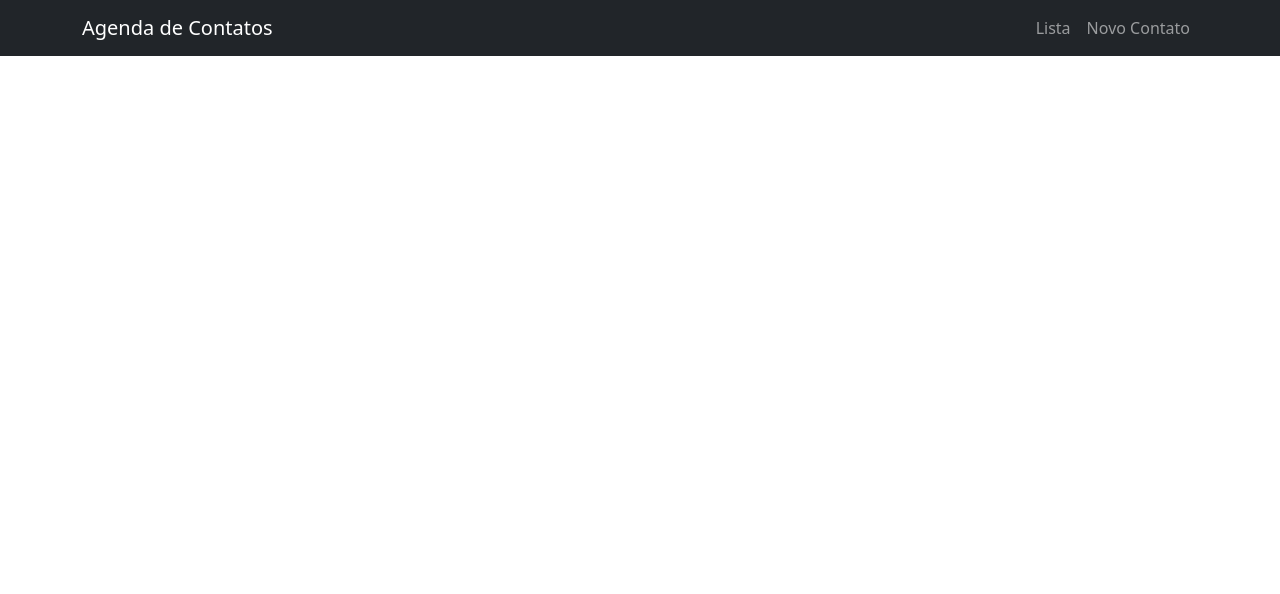
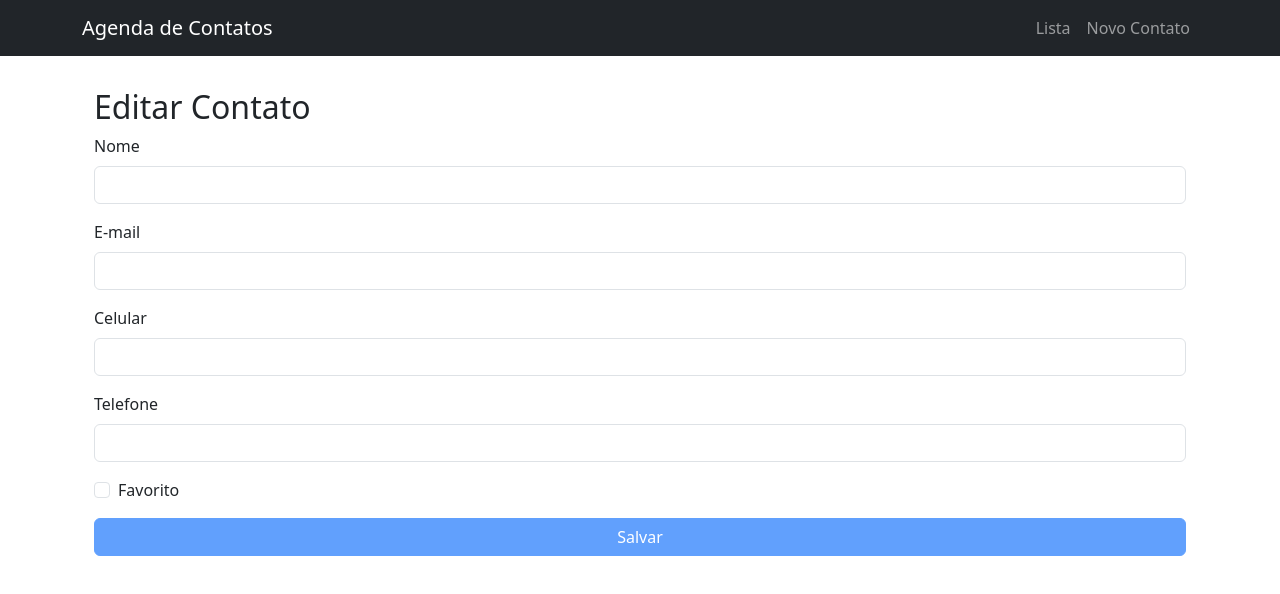
Before and after one commit to tbassis/agenda-angular, an Angular app: page /edit/1 in a window 1280 px wide. Before the commit this address led to /. Shown: the top 594 px of the page. Built offline with nearby package versions, Linux system fonts and the light colour scheme; no server answers.

Commit message:
Implementação inicial da tela de editar usuários

```diff
--- a/src/app/app.routes.ts
+++ b/src/app/app.routes.ts
@@ -1,6 +1,8 @@
-import { Routes } from '@angular/router';
+import { Routes } from "@angular/router";
 import { ContactListComponent } from "./components/contact-list/contact-list.component"
+import { EditContactComponent } from "./components/edit-contact/edit-contact.component"
 
 export const routes: Routes = [
-	{ path: '', title: "Listagem de contatos", component: ContactListComponent },
+	{ path: "", title: "Listagem de contatos", component: ContactListComponent },
+	{ path: "edit/:id", title: "Editar contato", component: EditContactComponent}
 ];
--- a/src/app/components/contact-list/contact-list.component.html
+++ b/src/app/components/contact-list/contact-list.component.html
@@ -33,7 +33,7 @@
 
         <div class="d-flex flex-row gap-3">
           <span *ngIf="contact.favorito === 'S'">É favorito</span>
-          <a class="btn btn-sm btn-secondary mr-2">Editar</a>
+          <a [routerLink]="['/edit', contact.id]" class="btn btn-sm btn-secondary mr-2">Editar</a>
           <button (click)="deleteContact(contact.id)" class="btn btn-sm btn-danger">Excluir</button>
         </div>
       </div>
--- a/src/app/components/contact-list/contact-list.component.ts
+++ b/src/app/components/contact-list/contact-list.component.ts
@@ -3,6 +3,7 @@ import { CommonModule } from '@angular/common';
 import { FormsModule } from '@angular/forms';
 import { ContactService } from '../../services/contact.service';
 import { ContactResume } from '../../models/contact';
+import { RouterModule } from '@angular/router';
 
 @Component({
   standalone: true,
@@ -11,7 +12,8 @@ import { ContactResume } from '../../models/contact';
   styleUrls: ['./contact-list.component.css'],
   imports: [
     CommonModule,
-    FormsModule
+    FormsModule,
+    RouterModule
   ],
 })
 export class ContactListComponent implements OnInit {
--- /dev/null
+++ b/src/app/components/edit-contact/edit-contact.component.html
@@ -0,0 +1,25 @@
+<div class="container mt-4">
+    <h2>Editar Contato</h2>
+
+    <div *ngIf="loading" class="text-center">
+      <div class="spinner-border text-primary" role="status">
+        <span class="visually-hidden">Carregando...</span>
+      </div>
+    </div>
+
+    <contact-form-component
+      *ngIf="!loading"
+      [initialData]="contact"
+      (formSubmitted)="onFormSubmit($event)"
+    ></contact-form-component>
+
+    <button
+      *ngIf="submitting"
+      class="btn btn-primary"
+      type="button"
+      disabled
+    >
+      <span class="spinner-border spinner-border-sm" aria-hidden="true"></span>
+      Salvando...
+    </button>
+  </div>
--- /dev/null
+++ b/src/app/components/edit-contact/edit-contact.component.ts
@@ -0,0 +1,60 @@
+import { Component, OnInit } from '@angular/core';
+import { ContactService } from '../../services/contact.service';
+import { ActivatedRoute, Router } from '@angular/router';
+import { Contact } from '../../models/contact';
+import { CommonModule } from '@angular/common';
+import { FormsModule } from '@angular/forms';
+import { ContactFormComponent } from "../shared/contact-form.component"
+
+@Component({
+	standalone: true,
+	selector: 'app-edit-contact',
+	templateUrl: './edit-contact.component.html',
+	imports: [
+    CommonModule,
+    FormsModule,
+		ContactFormComponent
+  ],
+})
+export class EditContactComponent implements OnInit {
+	contact!: Contact;
+	loading = true;
+	submitting = false;
+
+	constructor(
+		private contactService: ContactService,
+		private route: ActivatedRoute,
+		private router: Router
+	) { }
+
+	ngOnInit() {
+		const id = Number(this.route.snapshot.paramMap.get('id'));
+		this.contactService.getContactById(id).subscribe({
+			next: (contact) => {
+				this.contact = contact;
+				this.loading = false;
+				console.log(contact);
+
+			},
+			error: (error) => {
+				console.error('Erro ao carregar contato:', error);
+				this.loading = false;
+			}
+		});
+	}
+
+	onFormSubmit(updatedContact: Contact) {
+		this.submitting = true;
+		console.log(updatedContact);
+
+		this.contactService.updateContact({ ...updatedContact, id: this.contact.id }).subscribe({
+			next: () => {
+				this.router.navigate(['/']);
+			},
+			error: (error) => {
+				console.error('Erro ao atualizar contato:', error);
+				this.submitting = false;
+			}
+		});
+	}
+}
--- /dev/null
+++ b/src/app/components/shared/contact-form.component.html
@@ -0,0 +1,112 @@
+<form [formGroup]="contactForm" (ngSubmit)="onSubmit()" class="needs-validation" novalidate>
+    <!-- Campo Nome -->
+    <div class="mb-3">
+      <label for="name" class="form-label">Nome</label>
+      <input
+        type="text"
+        class="form-control"
+        id="name"
+        formControlName="nome"
+        [class.is-invalid]="contactForm.get('nome')?.invalid && contactForm.get('nome')?.touched"
+      >
+      <div class="invalid-feedback">
+        <span *ngIf="contactForm.get('nome')?.hasError('required')">
+          O nome é obrigatório
+        </span>
+      </div>
+    </div>
+
+    <!-- Campo Email -->
+    <div class="mb-3">
+      <label for="email" class="form-label">E-mail</label>
+      <input
+        type="email"
+        class="form-control"
+        id="email"
+        formControlName="email"
+        [class.is-invalid]="contactForm.get('email')?.invalid && contactForm.get('email')?.touched"
+      >
+      <div class="invalid-feedback">
+        <span *ngIf="contactForm.get('email')?.hasError('required')">
+          O e-mail é obrigatório
+        </span>
+        <span *ngIf="contactForm.get('email')?.hasError('email')">
+          Formato de e-mail inválido
+        </span>
+      </div>
+    </div>
+
+    <!-- Campo Celular -->
+    <div class="mb-3">
+      <label for="phone" class="form-label">Celular</label>
+      <input
+        type="tel"
+        class="form-control"
+        id="phone"
+        formControlName="celular"
+        [class.is-invalid]="contactForm.get('celular')?.invalid && contactForm.get('celular')?.touched"
+      >
+      <div class="invalid-feedback">
+        <span *ngIf="contactForm.get('celular')?.hasError('required')">
+          O celular é obrigatório
+        </span>
+        <span *ngIf="contactForm.get('celular')?.hasError('pattern')">
+          Apenas números são permitidos
+        </span>
+      </div>
+    </div>
+
+    <!-- Campo Telefone -->
+    <div class="mb-3">
+      <label for="phone" class="form-label">Telefone</label>
+      <input
+        type="tel"
+        class="form-control"
+        id="phone"
+        formControlName="telefone"
+        [class.is-invalid]="contactForm.get('telefone')?.invalid && contactForm.get('telefone')?.touched"
+      >
+      <div class="invalid-feedback">
+        <span *ngIf="contactForm.get('telefone')?.hasError('pattern')">
+          Apenas números são permitidos
+        </span>
+      </div>
+    </div>
+
+    <!-- Campo Contato Favorito -->
+    <div class="mb-3 form-check">
+      <input
+        type="checkbox"
+        class="form-check-input"
+        id="favorite"
+        [checked]="favoriteCheckbox"
+        (change)="onFavoriteCheckboxChange($event)"
+      >
+      <label class="form-check-label" for="favorite">Favorito</label>
+    </div>
+
+
+
+    <!-- Campo Data de Nascimento -->
+    <!-- <div class="mb-3">
+      <label for="birthday" class="form-label">Data de Nascimento</label>
+      <input
+        type="date"
+        class="form-control"
+        id="birthday"
+        formControlName="birthday"
+        [max]="maxDate"
+      >
+    </div> -->
+
+    <!-- Botão de Submit -->
+    <div class="d-grid gap-2">
+      <button
+        type="submit"
+        class="btn btn-primary"
+        [disabled]="contactForm.invalid"
+      >
+        {{ initialData ? 'Atualizar' : 'Salvar' }}
+      </button>
+    </div>
+  </form>
--- /dev/null
+++ b/src/app/components/shared/contact-form.component.ts
@@ -0,0 +1,66 @@
+import { Component, Input, Output, EventEmitter } from '@angular/core';
+import { FormGroup, FormBuilder, Validators } from '@angular/forms';
+import { CommonModule } from '@angular/common';
+import { FormsModule } from '@angular/forms';
+import { ReactiveFormsModule } from '@angular/forms';
+import { Contact } from '../../models/contact';
+
+@Component({
+  standalone: true,
+  selector: 'contact-form-component',
+  templateUrl: './contact-form.component.html',
+  imports: [
+    CommonModule,
+    FormsModule,
+    ReactiveFormsModule
+  ],
+})
+export class ContactFormComponent {
+  @Input() initialData: Contact | null = null;
+  @Output() formSubmitted = new EventEmitter<Contact>();
+
+  contactForm: FormGroup;
+
+  constructor(private fb: FormBuilder) {
+    this.contactForm = this.fb.group({
+      nome: ['', Validators.required],
+      email: ['', [Validators.required, Validators.email]],
+      celular: ['', [Validators.required, Validators.pattern(/^\d+$/)]],
+      telefone: ['', [Validators.required, Validators.pattern(/^\d+$/)]],
+      favorito: ['N', Validators.required]
+    });
+  }
+
+  // Getter/Setter para o checkbox
+  get favoriteCheckbox(): boolean {
+    return this.contactForm.get('favorito')?.value === 'S';
+  }
+
+  set favoriteCheckbox(value: boolean) {
+    this.contactForm.get('favorito')?.setValue(value ? 'S' : 'N');
+  }
+
+  onFavoriteCheckboxChange(event: Event) {
+    this.favoriteCheckbox = (event.target as HTMLInputElement).checked;
+  }
+
+  ngOnChanges() {
+    if (this.initialData) {
+      this.contactForm.patchValue({
+        ...this.initialData,
+        favorito: this.initialData.favorito || 'N' // Default para 'N'
+      });
+    }
+  }
+
+  onSubmit() {
+
+    if (this.contactForm.valid) {
+      const formData = {
+        ...this.contactForm.value,
+        favorito: this.contactForm.value.favorito
+      };
+      this.formSubmitted.emit(formData);
+    }
+  }
+}
```
Also changed, not shown: src/app/app.module.ts (+11 -5 lines).
